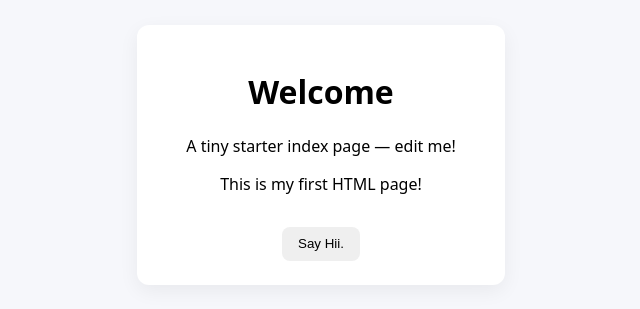
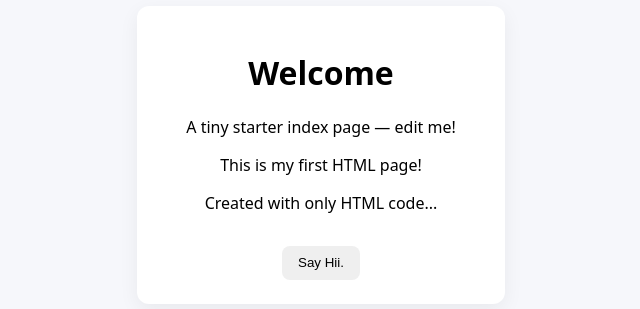
Before and after one commit to varuni11/my-website, a plain HTML site: page index.html in a window 1280 px wide. Shown: the part 245-554 px from the top of the page, without its empty margins (319-959 px from the left). Drawn offline with Linux system fonts and the light colour scheme.

Commit message:
Add introduction paragraph to index.html
Added a new paragraph to introduce the page.

```diff
--- a/index.html
+++ b/index.html
@@ -15,6 +15,7 @@
     <h1>Welcome</h1>
     <p>A tiny starter index page — edit me!</p>
      <p>This is my first HTML page!</p>
+    <p>Created with only HTML code...</p>
     <button id="greet">Say Hii.</button>
   </main>
 
```
